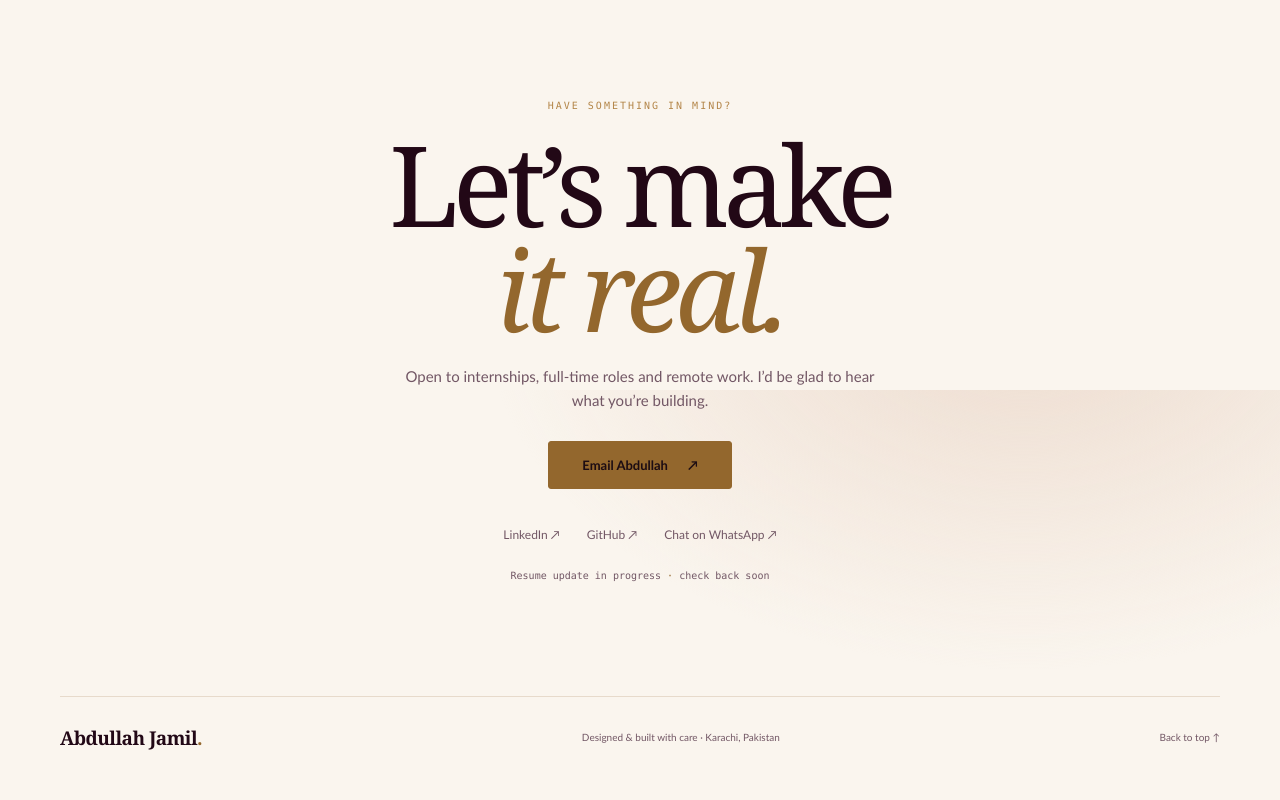
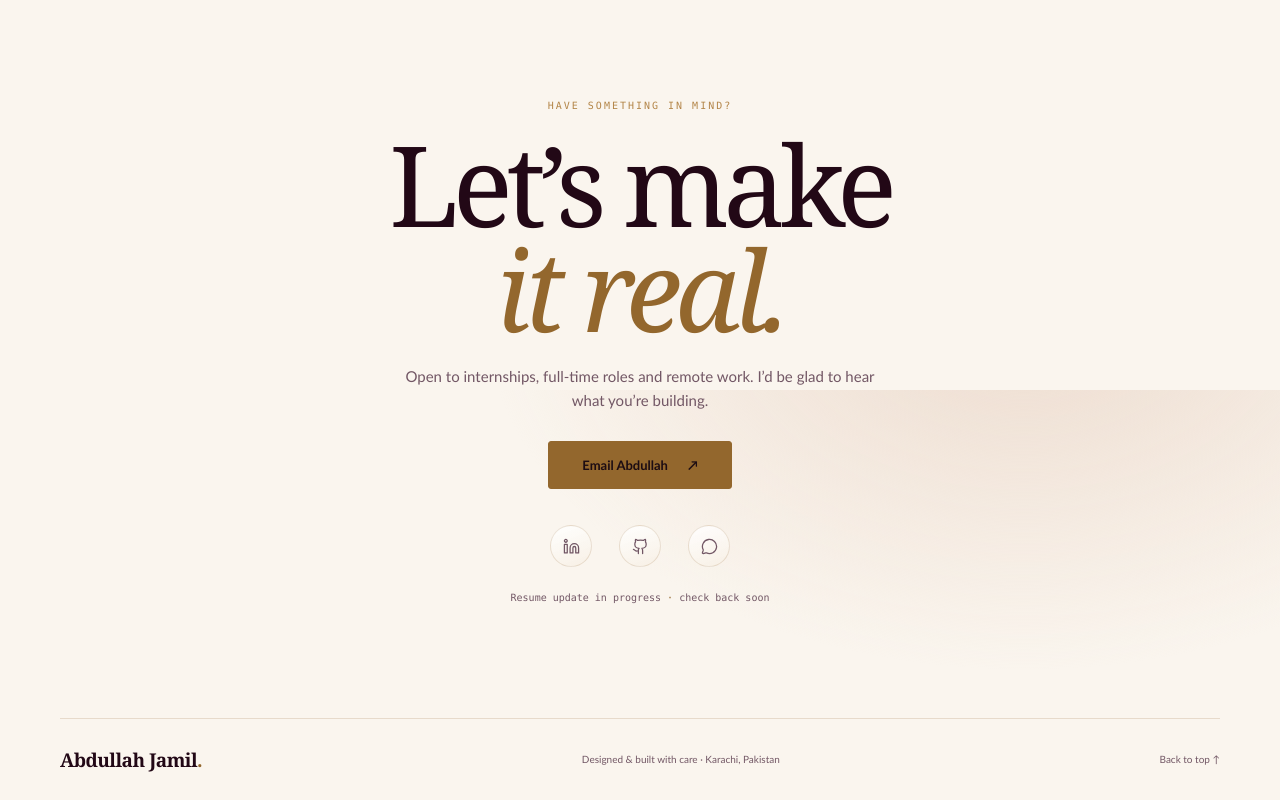
Before and after one commit to abdullah-jamil355/Portfolio, a Next.js app: page / in a window 1280 px wide. Shown: the part 3610-4410 px from the top of the page. Before the commit the page ends 4388 px from the top, so only its background shows below. Built offline with nearby package versions, Linux system fonts and the light colour scheme.

Commit message:
Use round social icon buttons

```diff
--- a/app/globals.css
+++ b/app/globals.css
@@ -512,6 +512,19 @@ main, header, footer {
 .contact-section > .reveal > p { max-width: 490px; margin: 22px auto 28px; color: var(--mute); font-size: 15px; }
 .contact-cta { min-width: 184px; }
 .contact-links { display: flex; justify-content: center; flex-wrap: wrap; gap: 27px; margin-top: 36px; color: var(--mute); font-size: 12px; }
+.contact-links .contact-icon {
+  width: 42px;
+  height: 42px;
+  display: grid;
+  place-items: center;
+  border: 1px solid var(--line);
+  border-radius: 50%;
+  background: var(--card-bg);
+  color: var(--mute);
+  transition: transform .22s ease, border-color .22s ease, color .22s ease, background .22s ease;
+}
+.contact-links .contact-icon svg { width: 17px; height: 17px; stroke-width: 1.8; }
+.contact-links .contact-icon:hover { transform: translateY(-3px); border-color: var(--gold); background: var(--gold-glow); color: var(--gold); }
 .resume-note { margin-top: 25px; color: var(--mute); font: 10px var(--font-mono), monospace; }
 .resume-note span { color: var(--gold); }
 .site-footer { min-height: 82px; display: flex; align-items: center; justify-content: space-between; border-top: 1px solid var(--line); color: var(--mute); font-size: 10px; }
--- a/app/page.tsx
+++ b/app/page.tsx
@@ -1,6 +1,7 @@
 "use client";
 
 import { useEffect, useState } from "react";
+import { Github, Linkedin, MessageCircle } from "lucide-react";
 
 const email = "muhammadabdullah53a@gmail.com";
 
@@ -136,7 +137,7 @@ export default function Home() {
         </section>
 
         <section id="contact" className="contact-section page-wrap">
-          <Reveal><span className="eyebrow">HAVE SOMETHING IN MIND?</span><h2>Let’s make<br /><em>it real.</em></h2><p>Open to internships, full-time roles and remote work. I’d be glad to hear what you’re building.</p><a className="button button-primary contact-cta" href={`mailto:${email}`}>Email Abdullah <span>↗</span></a><div className="contact-links"><a href="https://www.linkedin.com/in/abdullah-jamil-593066222" target="_blank" rel="noreferrer">LinkedIn ↗</a><a href="https://github.com/abdullah-jamil355" target="_blank" rel="noreferrer">GitHub ↗</a><a href="https://wa.me/923412992721" target="_blank" rel="noreferrer">Chat on WhatsApp ↗</a></div><div className="resume-note">Resume update in progress <span>·</span> check back soon</div></Reveal>
+          <Reveal><span className="eyebrow">HAVE SOMETHING IN MIND?</span><h2>Let’s make<br /><em>it real.</em></h2><p>Open to internships, full-time roles and remote work. I’d be glad to hear what you’re building.</p><a className="button button-primary contact-cta" href={`mailto:${email}`}>Email Abdullah <span>↗</span></a><div className="contact-links"><a className="contact-icon" href="https://www.linkedin.com/in/abdullah-jamil-593066222" target="_blank" rel="noreferrer" aria-label="LinkedIn" title="LinkedIn"><Linkedin aria-hidden="true" /></a><a className="contact-icon" href="https://github.com/abdullah-jamil355" target="_blank" rel="noreferrer" aria-label="GitHub" title="GitHub"><Github aria-hidden="true" /></a><a className="contact-icon" href="https://wa.me/923412992721" target="_blank" rel="noreferrer" aria-label="Chat on WhatsApp" title="Chat on WhatsApp"><MessageCircle aria-hidden="true" /></a></div><div className="resume-note">Resume update in progress <span>·</span> check back soon</div></Reveal>
         </section>
       </main>
       <footer className="site-footer page-wrap"><a className="brand" href="#home">Abdullah Jamil<span>.</span></a><span>Designed &amp; built with care · Karachi, Pakistan</span><a href="#home">Back to top ↑</a></footer>
```
